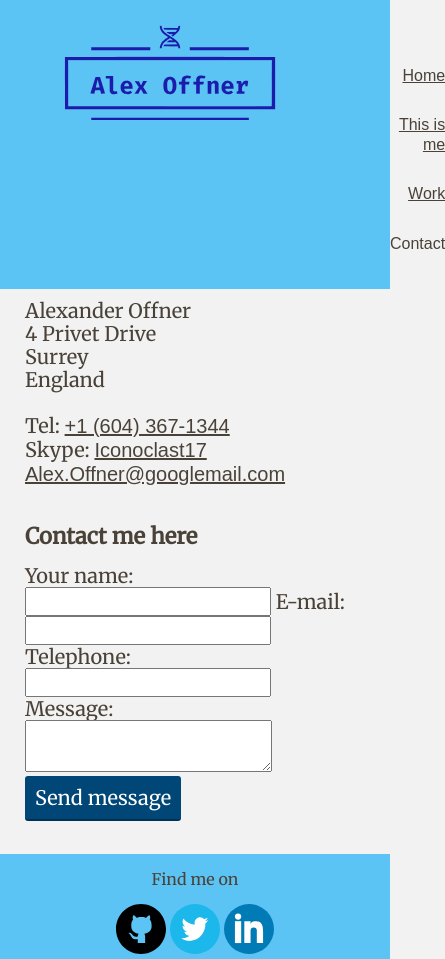
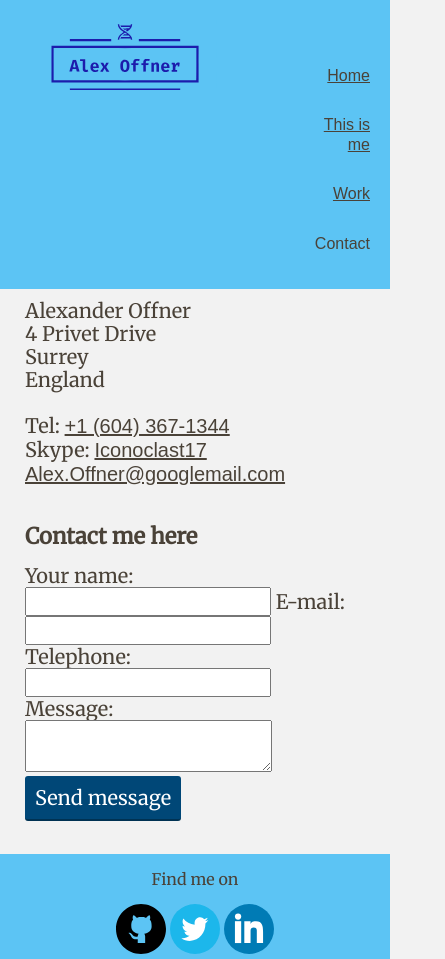
Before and after one commit to Alex-Offner/portfolio-website, a plain HTML site: page contact.html in a window 390 px wide. Shown: the whole page, 445 px wide, since content can reach past the window. Drawn offline with Linux system fonts and the light colour scheme; a web font is replaced by a local one.

Commit message:
Adjusting logo size with screen width

```diff
--- a/contact.html
+++ b/contact.html
@@ -4,7 +4,7 @@
 <head>
   <meta charset="utf-8">
   <!--character set to tell browser which characters are used -->
-  <meta name="viewport" content="width=device-width, initial-scale=1"> <!-- sets the width of the page to follow the screen width and set inital zoom level -->
+  <meta name="viewport" content="width=device-width, initial-scale=1.0"> <!-- sets the width of the page to follow the screen width and set inital zoom level -->
   <title>Portfolio of Alex Offner - Contact</title>
   <link rel="shortcut icon" href="./img/favicon.ico">
   <link rel="stylesheet" type="text/css" href="css/normalize.css">
@@ -16,7 +16,7 @@
 <body>
   <header class='page-header'>
     <div>
-      <a href='index.html' class='page-header__item'><img src="img/logo.svg" alt="Personal logo of Alex Offner, a text logo consisting of the name with a blue coloured background" role="link" class='img__shake'></a>
+      <a href='index.html' class='page-header__item'><img src="img/logo.svg" alt="Personal logo of Alex Offner, a text logo consisting of the name with a blue coloured background" role="link" class='img__shake logo'></a>
     </div>
     <nav class='navigation-list page-header__item'>
       <ul role="menubar" class="navigation-list">
@@ -63,6 +63,7 @@
 
         <label class="standard-label" for="contact-email">E-mail: </label>
         <input type="email" id="contact-email" required>
+        <br>
 
         <label class="standard-label" for="contact-tel">Telephone: </label>
         <input type="tel" id="contact-tel">
--- a/css/style.css
+++ b/css/style.css
@@ -128,6 +128,11 @@ button:focus,
   opacity: 0.8;
 }
 
+.main__layout {
+  padding: 10px 25px;
+  flex: 1 0 auto;
+}
+
 .profile {
   max-width: 1000px;
   margin: 0 auto;
@@ -145,6 +150,11 @@ button:focus,
   flex-direction: row;
   width: 100%;
   padding: 20px;
+}
+
+.logo {
+  max-width: 100%;
+  height: auto;
 }
 
 .page-header__item {
@@ -275,6 +285,11 @@ button:focus,
   .grid {
     grid-template-columns: 1fr;
   }
+
+  .logo {
+    max-width: 100%;
+    height: auto;
+  }
 }
 
 @media all and (min-width: 500px) and (max-width: 750px) {
@@ -297,8 +312,3 @@ button:focus,
     font-size: 22px;
   }
 }
-
-.main__layout {
-  padding: 10px 25px;
-  flex: 1 0 auto;
-}
--- a/css/style.production.css
+++ b/css/style.production.css
@@ -4,6 +4,7 @@
 * Autoprefixer: v9.7.6
 * Browsers: last 4 version
 */
+
 * {
   -webkit-box-sizing: border-box;
           box-sizing: border-box;
@@ -148,6 +149,13 @@ button:focus,
   opacity: 0.8;
 }
 
+.main__layout {
+  padding: 10px 25px;
+  -webkit-box-flex: 1;
+      -ms-flex: 1 0 auto;
+          flex: 1 0 auto;
+}
+
 .profile {
   max-width: 1000px;
   margin: 0 auto;
@@ -170,6 +178,11 @@ button:focus,
           flex-direction: row;
   width: 100%;
   padding: 20px;
+}
+
+.logo {
+  max-width: 100%;
+  height: auto;
 }
 
 .page-header__item {
@@ -387,6 +400,16 @@ button:focus,
     -ms-grid-columns: 1fr;
     grid-template-columns: 1fr;
   }
+
+  .logo {
+    max-width: 100%;
+    height: auto;
+  }
+
+  .navigation-list {
+    max-width: 100%;
+    height: auto;
+  }
 }
 
 @media all and (min-width: 500px) and (max-width: 750px) {
@@ -410,10 +433,3 @@ button:focus,
     font-size: 22px;
   }
 }
-
-.main__layout {
-  padding: 10px 25px;
-  -webkit-box-flex: 1;
-  -ms-flex: 1 0 auto;
-  flex: 1 0 auto;
-}
```
Also changed, not shown: about.html (+1 -1 lines), index.html (+1 -1 lines), work.html (+1 -1 lines). Lines whose indentation alone changed are shown as unchanged.
